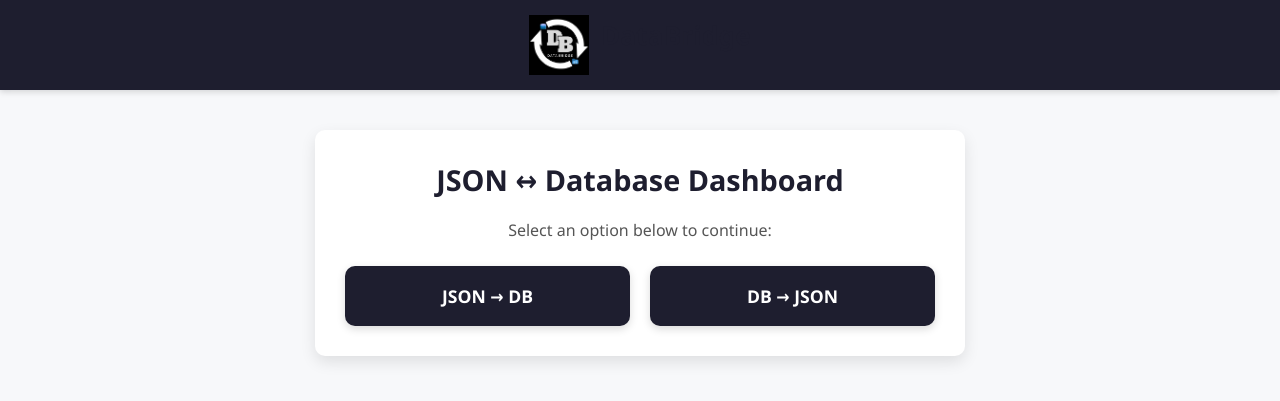
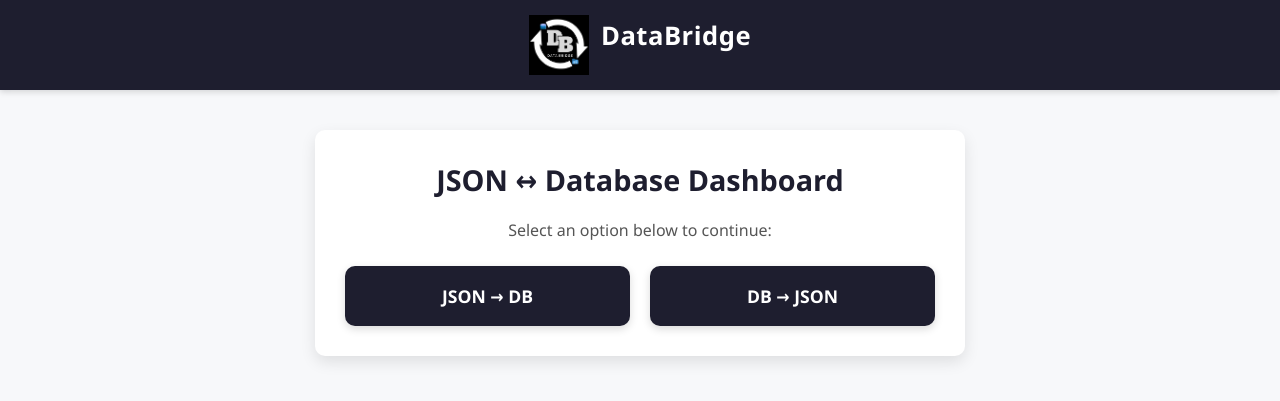
Before and after one commit to salmaan-25/DataBridge, a Python web app: template templates/home.html in a window 1280 px wide. Shown: the top 401 px of the page. Run offline with Jinja, Linux system fonts and the light colour scheme; the template is opened without the code that fills it, so the values that code supplies are empty.

Commit message:
Update style.css

```diff
--- a/static/style.css
+++ b/static/style.css
@@ -20,6 +20,10 @@ body {
   color: #fff;
   padding: 15px 25px;
   box-shadow: 0 2px 6px rgba(0, 0, 0, 0.15);
+}
+
+.site-name{
+  color:white;
 }
 
 .logo-container {
```
